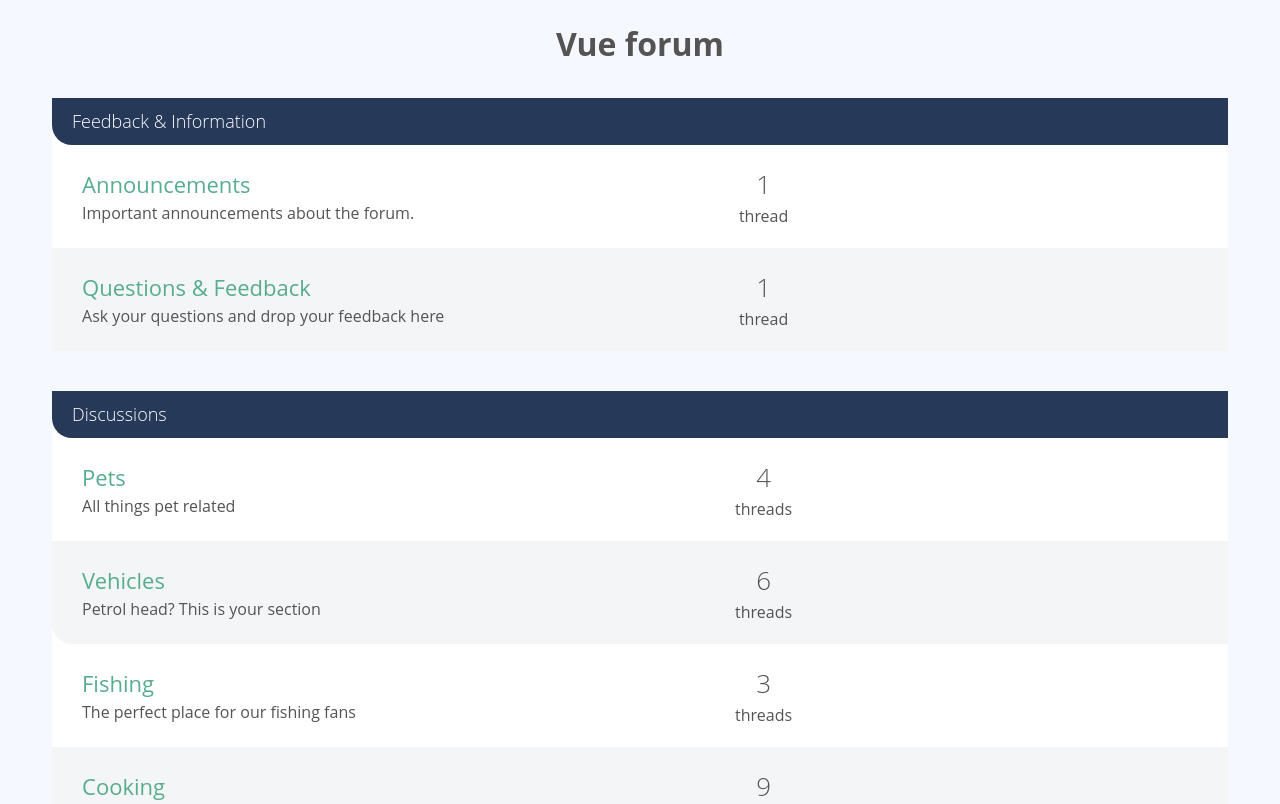
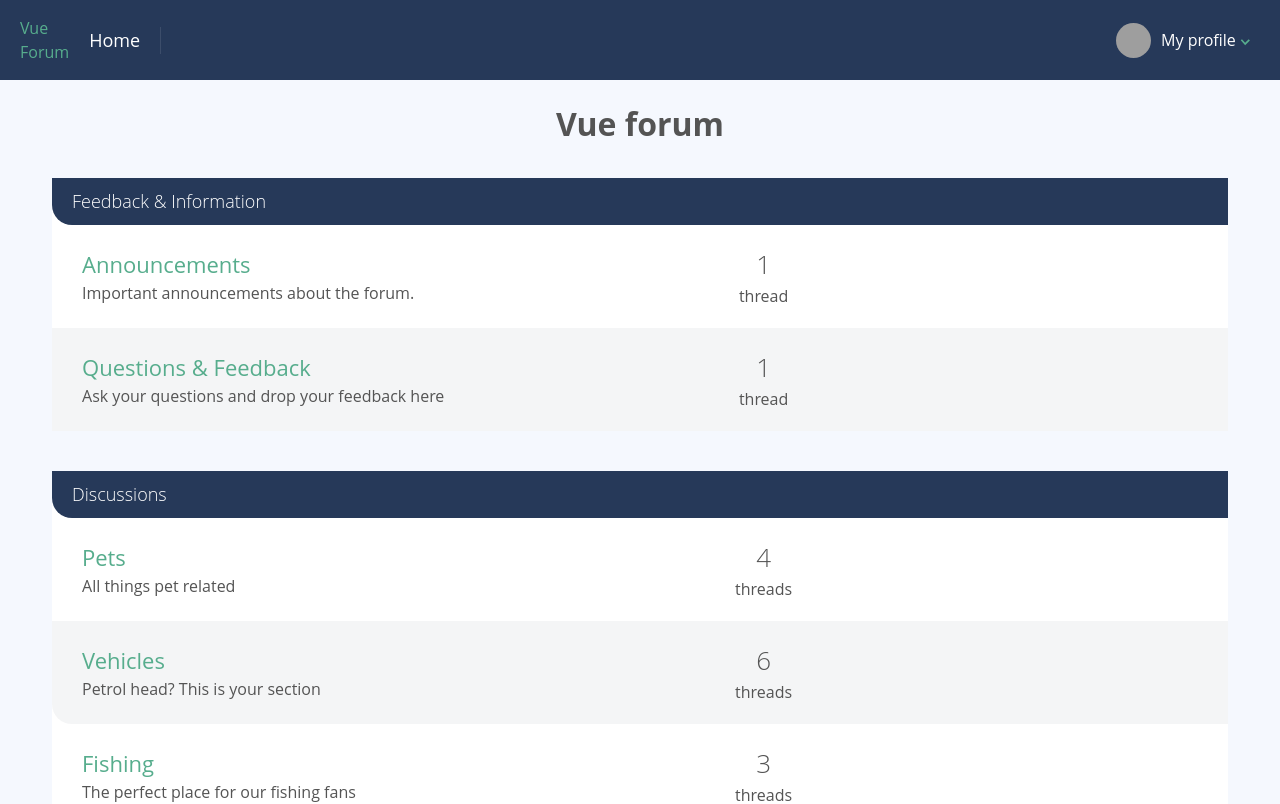
Before and after one commit to devzom/Vue3-forum, a Vue app: page / in a window 1280 px wide. Shown: the top 804 px of the page. Built offline with nearby package versions, Linux system fonts and the light colour scheme; grey boxes are pictures that could not be loaded.

Commit message:
feat:Add TheNavbar

```diff
--- a/src/App.vue
+++ b/src/App.vue
@@ -1,12 +1,16 @@
 <template>
+  <the-navbar />
   <div class="container">
     <router-view />
   </div>
 </template>
 
 <script>
+import TheNavbar from '@/components/TheNavbar';
+
 export default {
-  name: 'App'
+  name: 'App',
+  components: { TheNavbar }
 };
 </script>
 
--- /dev/null
+++ b/src/components/TheNavbar.vue
@@ -0,0 +1,67 @@
+<template>
+  <header id="header" class="header">
+    <a href="index.html" class="logo">Vue Forum</a>
+
+    <div class="btn-hamburger">
+      <!-- use .btn-humburger-active to open the menu -->
+      <div class="top bar"></div>
+      <div class="middle bar"></div>
+      <div class="bottom bar"></div>
+    </div>
+
+    <!-- use .navbar-open to open nav -->
+    <nav class="navbar">
+      <ul>
+        <li class="navbar-user">
+          <a href="#">
+            <img class="avatar-small" src="https://picsum.photos/50/50" alt="" />
+            <span>
+              My profile
+              <img class="icon-profile" src="../assets/img/svg/arrow-profile.svg" alt="" />
+            </span>
+          </a>
+
+          <!-- dropdown menu -->
+          <!-- add class "active-drop" to show the dropdown -->
+          <div id="user-dropdown">
+            <div class="triangle-drop"></div>
+            <ul class="dropdown-menu">
+              <li class="dropdown-menu-item"><a href="#">View profile</a></li>
+              <li class="dropdown-menu-item"><a href="#">Log out</a></li>
+            </ul>
+          </div>
+        </li>
+      </ul>
+
+      <ul>
+        <li class="navbar-item">
+          <router-link :to="{ name: 'Home' }">Home</router-link>
+        </li>
+        <!--        <li class="navbar-item">-->
+        <!--          <router-link :to="{ name: 'Category' }">Category</router-link>-->
+        <!--        </li>-->
+        <!--        <li class="navbar-item">-->
+        <!--          <router-link :to="{ name: 'Forum' }">Forum</router-link>-->
+        <!--        </li>-->
+        <!--        <li class="navbar-item">-->
+        <!--          <router-link :to="{ name: 'Thread' }">Thread</router-link>-->
+        <!--        </li>-->
+        <!-- Show these option only on mobile-->
+        <li class="navbar-item mobile-only">
+          <a href="#">My Profile</a>
+        </li>
+        <li class="navbar-item mobile-only">
+          <a href="#">Logout</a>
+        </li>
+      </ul>
+    </nav>
+  </header>
+</template>
+
+<script>
+export default {
+  name: 'TheNavbar'
+};
+</script>
+
+<style></style>
```
